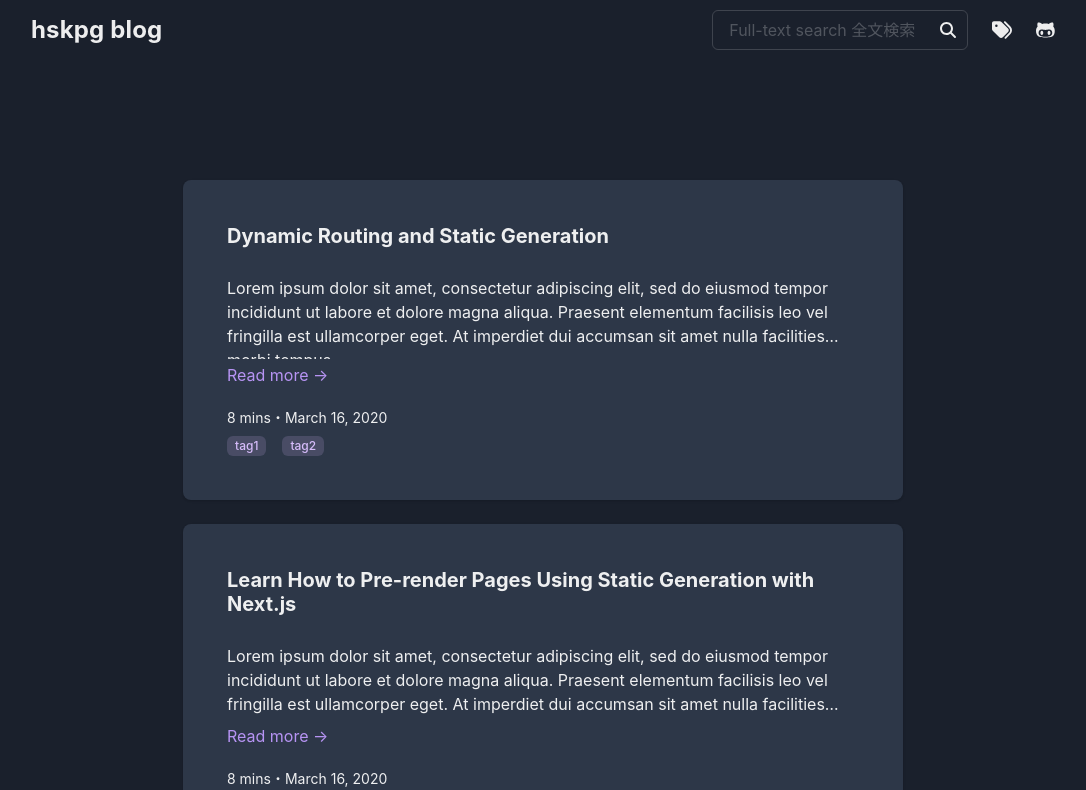
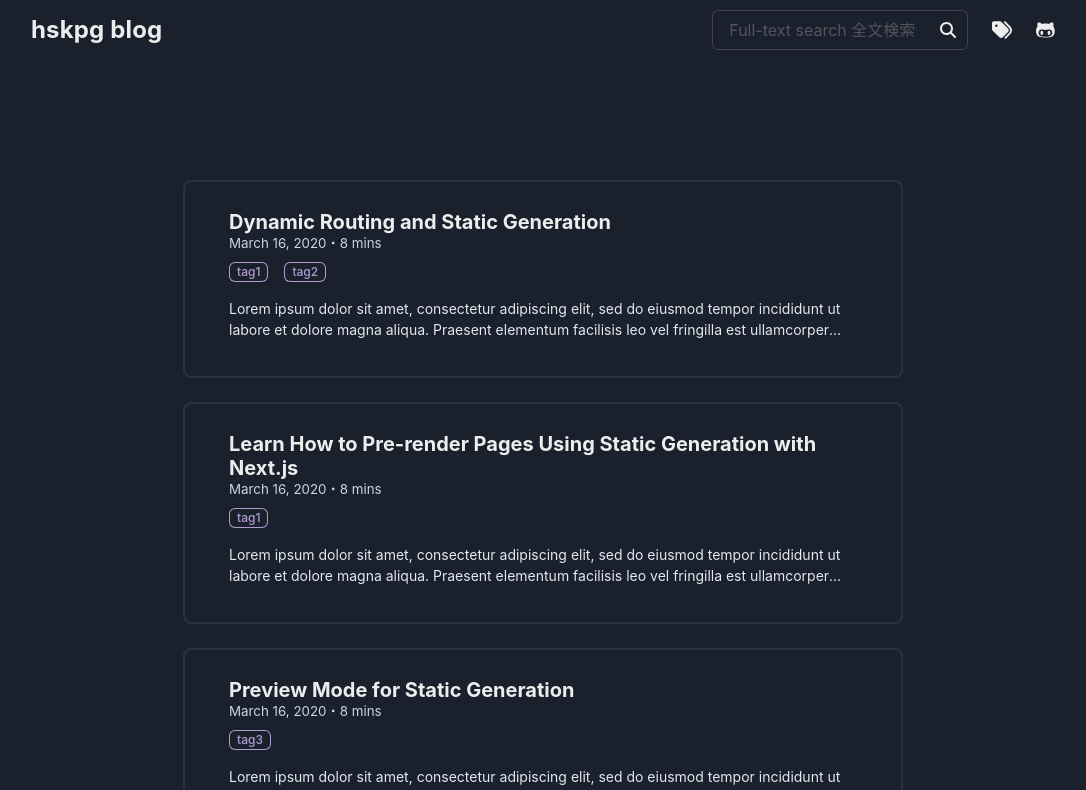
Before and after one commit to ShuntaH/next-ts-blog-template, a Next.js app: page / in a window 1280 px wide. Shown: the top 790 px of the page, without its empty margins (97-1183 px from the left). Built offline with nearby package versions, Linux system fonts and the light colour scheme.

Commit message:
UPDATE: change post card ui

```diff
--- a/src/components/post/post-card.tsx
+++ b/src/components/post/post-card.tsx
@@ -1,44 +1,47 @@
-import { Box, BoxProps, Card, CardBody, CardFooter, CardHeader, Heading, Text } from '@chakra-ui/react'
+import { Card, CardBody, CardFooter, CardHeader, CardProps, Heading, Text } from '@chakra-ui/react'
 import { STYLES } from "../../lib/constants";
 import React from "react";
 import NextLink from "next/link";
 import PostInfo from "./post-meta";
+import { Post } from "../../interfaces/post";
 import PostTags from "./post-tags";
-import { Post } from "../../interfaces/post";
 
 
 type Props = {
   post: Post,
-  boxProps?: BoxProps
+  cardProps?: CardProps
 }
 
-const PostCard = ({ post, boxProps }: Props) => {
+const PostCard = ({ post, cardProps }: Props) => {
   const postHref = (post: Post) => `/posts/${post.slug}`
 
   return (
-    <Box
-      as={NextLink}
-      href={postHref(post)}
-      {...boxProps}
-    >
       <Card
-        as={"article"}
+        as={NextLink}
+        href={postHref(post)}
         position={"relative"}
-        minHeight={'320px'}
+        bgColor={"transparent"}
+        border={'2px'}
+        borderColor={"whiteAlpha.200"}
+        boxShadow={1}
+        borderStyle={"solid"}
         marginBottom={STYLES.gap}
         padding={STYLES.gap}
         borderRadius={STYLES.radius}
         overflow={"hidden"}
+        {...cardProps}
       >
-        <CardHeader as={"header"}>
+        <CardHeader as={"header"} paddingY={1}>
           <Heading
             as={'h3'}
             _hover={{color: STYLES.accentColorLighter}}
             fontSize={'xl'}
-            marginBottom={1}
+
           >
             {post.title}
           </Heading>
+          <PostInfo time={post.time} date={post.date} author={post.author} />
+          <PostTags tags={post.tags} stackProps={{marginBottom: 2}}/>
         </CardHeader>
 
         <CardBody
@@ -46,12 +49,14 @@ const PostCard = ({ post, boxProps }: Props) => {
             overflow: "hidden",
             display: "-webkit-box",
             "WebkitBoxOrient": "vertical",
-            "WebkitLineClamp": "3"
+            "WebkitLineClamp": "2"
           }}
           paddingTop={1}
           paddingBottom={1}
         >
-          {post.excerpt}
+          <Text fontSize={"sm"} color={"gray.200"}>
+            {post.excerpt}
+          </Text>
         </CardBody>
 
         <CardFooter
@@ -60,20 +65,8 @@ const PostCard = ({ post, boxProps }: Props) => {
           paddingTop={1}
           paddingBottom={1}
         >
-          <Text
-            as={"span"}
-            display={"inline-block"}
-            color={STYLES.accentColor}
-            _hover={{color: STYLES.accentColorLighter}}
-            marginBottom={5}
-          >
-            Read more →
-          </Text>
-          <PostInfo time={post.time} date={post.date} author={post.author} />
-          <PostTags tags={post.tags} stackProps={{marginBottom: 4}}/>
         </CardFooter>
       </Card>
-    </Box>
   );
 }
 
--- a/src/components/post/post-meta.tsx
+++ b/src/components/post/post-meta.tsx
@@ -18,13 +18,16 @@ const PostMeta = ({ time, date, flexProps }: Props) => (
     alignItems={"center"}
     flexDirection={"row"}
     marginBottom={2}
-    fontSize={"sm"}
+    fontSize={"smaller"}
+    color={"gray.300"}
+
   >
-    <TextSpan>{time}</TextSpan>
-    <TextSpan>・</TextSpan>
     <TextSpan>
       <DateFormatter dateString={date}/>
     </TextSpan>
+    <TextSpan>・</TextSpan>
+    <TextSpan>{time}</TextSpan>
+
   </Flex>
 )
 
--- a/src/components/post/post-tags.tsx
+++ b/src/components/post/post-tags.tsx
@@ -14,7 +14,7 @@ const PostTags = ({ tags, stackProps }: Props) => (
         <Tag
           size={"sm"}
           key={index}
-          variant='subtle'
+          variant='outline'
           colorScheme='purple'
         >
           <TagLabel>{tag}</TagLabel>
```
